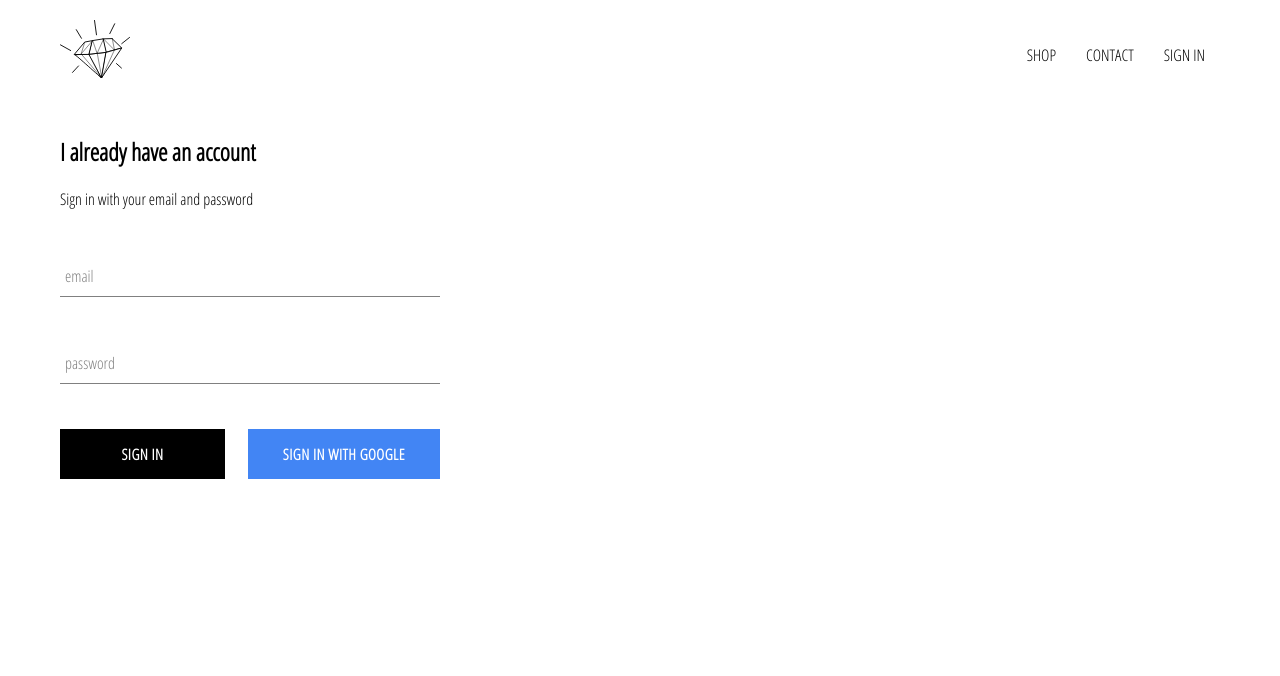
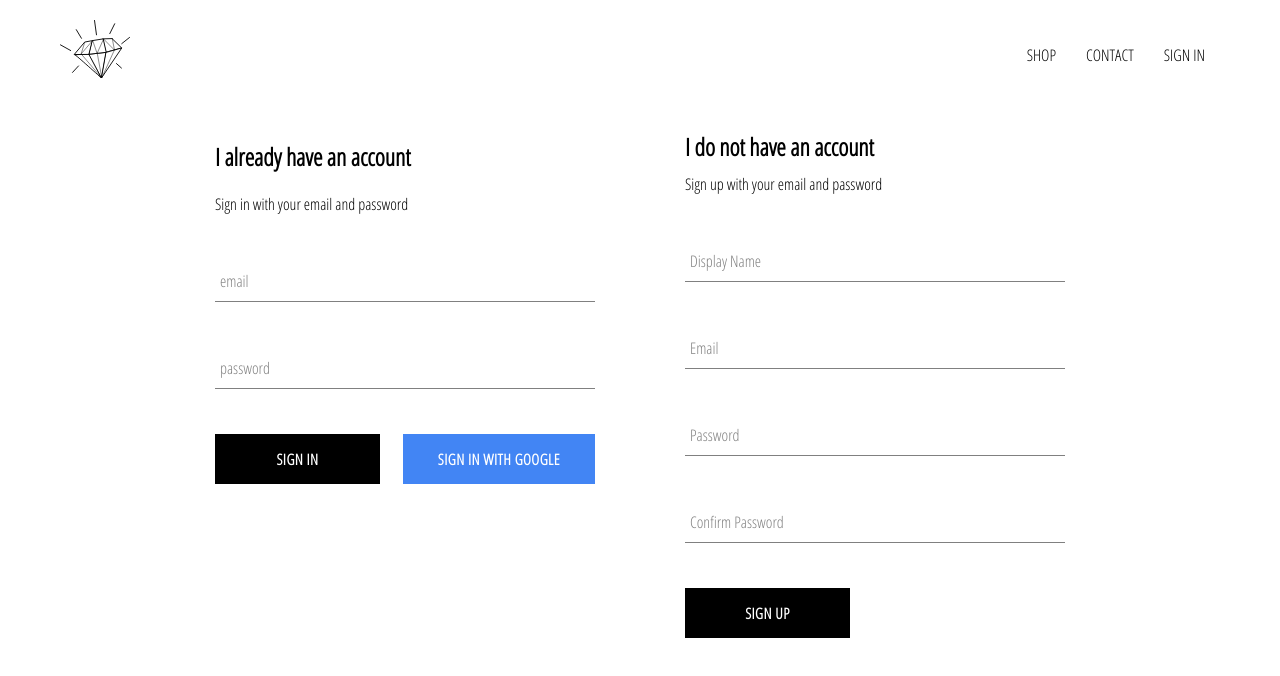
Before and after one commit to Katiao/jwl-clothing, a React (Create React App) app: page /signin in a window 1280 px wide. Shown: the top 676 px of the page. Built offline with nearby package versions, Linux system fonts and the light colour scheme; no server answers.

Commit message:
implement firebase utils, including ability to store authenticated users into our firestore database

```diff
--- a/src/App.js
+++ b/src/App.js
@@ -5,7 +5,7 @@
 import ShopPage from './pages/shop/shop.component';
 import Header from './components/header/header.component';
 import SignInAndSignUp from './pages/sign-in-and-sign-up/sign-in-and-sign-up.component';
-import { auth } from './firebase/firebase.utils';
+import { auth, createUserProfileDocument } from './firebase/firebase.utils';
 /* import reactDom from 'react-dom'; */
 
 class App extends React.Component {
@@ -20,11 +20,24 @@
 	unsubscribeFromAuth = null;
 
 	componentDidMount() {
-		this.unsubscribeFromAuth = auth.onAuthStateChanged(user => {
-			this.setState({ currentUser: user });
+		this.unsubscribeFromAuth = auth.onAuthStateChanged(async userAuth => {
+			if (userAuth) {
+				const userRef = await createUserProfileDocument(userAuth);
+
+				userRef.onSnapshot(snapShot => {
+					this.setState({
+						currentUser: {
+							id: snapShot.id,
+							...snapShot.data(),
+						},
+					});
+
+					console.log(this.state);
+				});
+			}
+			this.setState({ currentUser: userAuth });
 		});
 	}
-
 	componentWillUnmount() {
 		this.unsubscribeFromAuth();
 	}
--- /dev/null
+++ b/src/components/sign-up/sign-up.component.jsx
@@ -0,0 +1,104 @@
+import React, { Component } from 'react';
+
+import FormInput from '../form-input/form-input.component';
+import CustomButton from '../custom-button/custom-button.component';
+import { auth, createUserProfileDocument } from '../../firebase/firebase.utils';
+import './sign-up.styles.scss';
+
+class SignUp extends Component {
+	constructor() {
+		super();
+
+		this.state = {
+			displayName: '',
+			email: '',
+			password: '',
+			confirmPassword: '',
+		};
+	}
+
+	handleSubmit = async event => {
+		event.preventDefault();
+
+		const { displayName, email, password, confirmPassword } = this.state;
+
+		if (password !== confirmPassword) {
+			alert("passwords don't match");
+			return;
+		}
+
+		try {
+			const { user } = await auth.createUserWithEmailAndPassword(
+				email,
+				password
+			);
+
+			await createUserProfileDocument(user, { displayName });
+
+			this.setState({
+				displayName: '',
+				email: '',
+				password: '',
+				confirmPassword: '',
+			});
+		} catch (error) {
+			console.error(error);
+		}
+	};
+
+	handleChange = event => {
+		const { name, value } = event.target;
+
+		this.setState({ [name]: value });
+	};
+
+	render() {
+		const { displayName, email, password, confirmPassword } = this.state;
+		return (
+			<div className='sign-up'>
+				<h2 className='title'>I do not have an account</h2>
+				<span>Sign up with your email and password</span>
+				<form onSubmit={this.handleSubmit} className='sign-up-form'>
+					<FormInput
+						type='text'
+						name='displayName'
+						value={displayName}
+						onChange={this.handleChange}
+						label='Display Name'
+						required
+					/>
+
+					<FormInput
+						type='email'
+						name='email'
+						value={email}
+						onChange={this.handleChange}
+						label='Email'
+						required
+					/>
+
+					<FormInput
+						type='password'
+						name='password'
+						value={password}
+						onChange={this.handleChange}
+						label='Password'
+						required
+					/>
+
+					<FormInput
+						type='password'
+						name='confirmPassword'
+						value={confirmPassword}
+						onChange={this.handleChange}
+						label='Confirm Password'
+						required
+					/>
+					<CustomButton type='submit'> SIGN UP </CustomButton>
+				</form>
+			</div>
+		);
+	}
+}
+
+export default SignUp;
--- /dev/null
+++ b/src/components/sign-up/sign-up.styles.scss
@@ -0,0 +1,9 @@
+.sign-up {
+	display: flex;
+	flex-direction: column;
+	width: 380px;
+
+	.title {
+		margin: 10px 0;
+	}
+}
--- a/src/firebase/firebase.utils.js
+++ b/src/firebase/firebase.utils.js
@@ -13,6 +13,32 @@
 
 firebase.initializeApp(config);
 
+export const createUserProfileDocument = async (userAuth, additionalData) => {
+	if (!userAuth) return;
+
+	const userRef = firestore.doc(`users/${userAuth.uid}`);
+
+	const snapShot = await userRef.get();
+
+	if (!snapShot.exists) {
+		const { displayName, email } = userAuth;
+		const createdAt = new Date();
+
+		try {
+			await userRef.set({
+				displayName,
+				email,
+				createdAt,
+				...additionalData,
+			});
+		} catch (error) {
+			console.log('error creating user', error.message);
+		}
+	}
+
+	return userRef;
+};
+
 export const auth = firebase.auth();
 export const firestore = firebase.firestore();
 
--- a/src/pages/sign-in-and-sign-up/sign-in-and-sign-up.component.jsx
+++ b/src/pages/sign-in-and-sign-up/sign-in-and-sign-up.component.jsx
@@ -1,10 +1,12 @@
 import React from 'react';
 import './sign-in-and-sign-up.styles.scss';
 import SignIn from '../../components/sign-in/sign-in.component';
+import SignUp from '../../components/sign-up/sign-up.component';
 
 const SignInAndSignUpPage = () => (
 	<div className='sign-in-and-sign-up'>
 		<SignIn />
+		<SignUp />
 	</div>
 );
 
--- a/src/pages/sign-in-and-sign-up/sign-in-and-sign-up.styles.scss
+++ b/src/pages/sign-in-and-sign-up/sign-in-and-sign-up.styles.scss
@@ -0,0 +1,6 @@
+.sign-in-and-sign-up {
+	width: 850px;
+	display: flex;
+	justify-content: space-between;
+	margin: 30px auto;
+}
```
